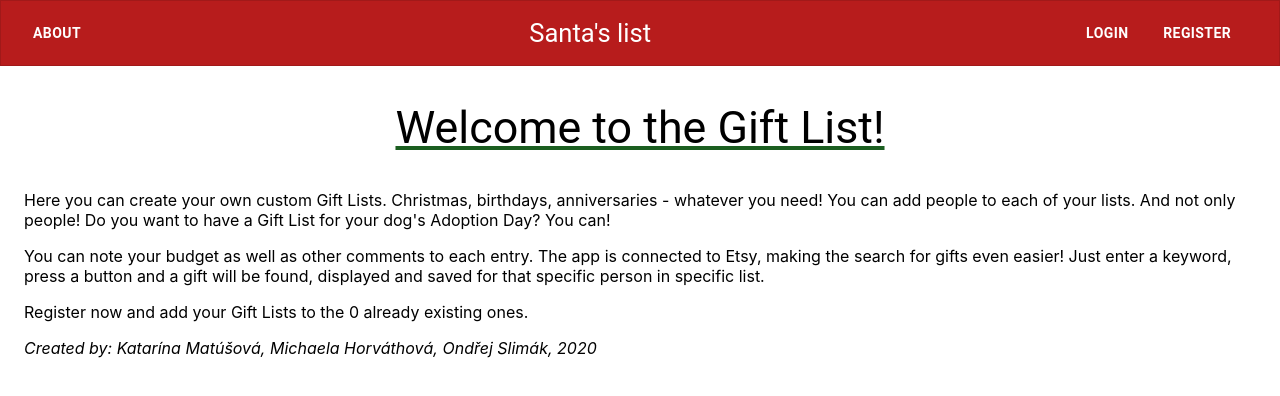
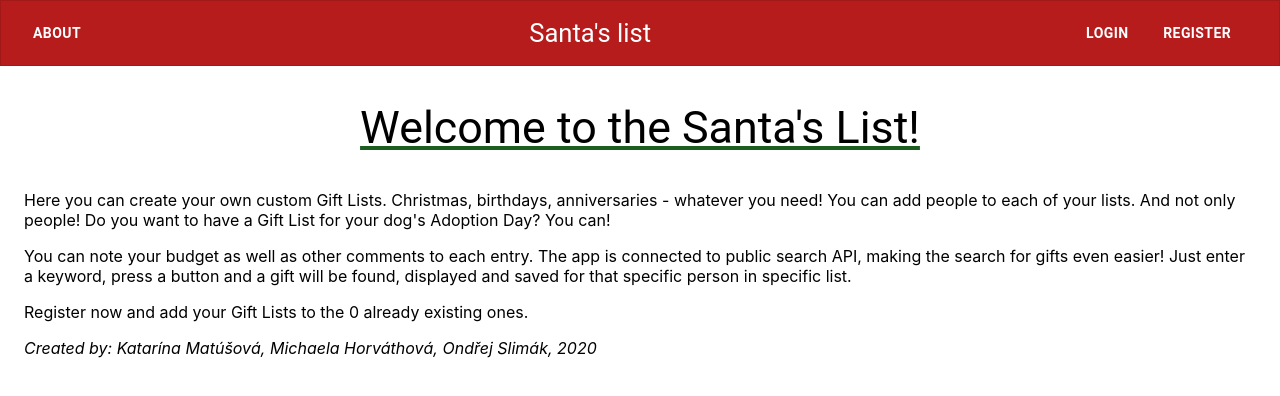
Before and after one commit to ondraslim/pv247-santas-list, a React (Create React App) app in the folder santas-list/: page /about in a window 1280 px wide. Both pictures are taken after a click on the button "ABOUT". Shown: the top 396 px of the page. Built offline with nearby package versions, Linux system fonts and the light colour scheme; no server answers; the database is empty.

Commit message:
added API search, minor fixes

```diff
--- a/santas-list/src/components/GifteeDetail.tsx
+++ b/santas-list/src/components/GifteeDetail.tsx
@@ -1,4 +1,4 @@
-import { Grid, FormControl, InputLabel, Input, InputAdornment, TextField, Button, FormHelperText, Typography, Box } from "@material-ui/core";
+import { Grid, FormControl, InputLabel, Input, InputAdornment, TextField, Button, Typography, Box } from "@material-ui/core";
 import { AccountCircle } from "@material-ui/icons";
 import React, { FC, useState, useEffect } from "react";
 import { Gift, Giftee } from "../data/DataTypes";
@@ -7,6 +7,7 @@ import NoteIcon from '@material-ui/icons/Note';
 import GifteeGift from "./GifteeGift";
 import { v4 as uuidv4 } from 'uuid';
 import Alert from '@material-ui/lab/Alert';
+import { searchOnline } from "../utils/api";
 
 
 type Props = {
@@ -24,6 +25,11 @@ const GifteeDetail: FC<Props> = ({ selectedGiftee, onSaveChanges, setChange, set
 
     useEffect(() => {
         setGiftee(selectedGiftee);
+
+        // TODO: test purposes, remove
+        searchOnline("baby pet kangaroo")
+            .then(response => console.log(response.items));
+
     }, [selectedGiftee]);
 
     const onAddGift = () => {
@@ -79,7 +85,6 @@ const GifteeDetail: FC<Props> = ({ selectedGiftee, onSaveChanges, setChange, set
         setGiftsError("");
         onSaveChanges(giftee);
     };
-
 
     return (
         <Grid item container xs={12} md={6} spacing={5}>
--- a/santas-list/src/pages/About.tsx
+++ b/santas-list/src/pages/About.tsx
@@ -14,7 +14,7 @@ return <div>
     <p>
        <br />
        <Typography variant="h3" align="center">
-        Welcome to the Gift List!
+        Welcome to the Santa's List!
         </Typography>
        <br />
     </p>
@@ -22,7 +22,7 @@ return <div>
 <p>Here you can create your own custom Gift Lists. Christmas, birthdays, anniversaries - whatever you need!
 You can add people to each of your lists. And not only people! Do you want to have a Gift List for your dog's Adoption Day? You can!</p>
 <p>You can note your budget as well as other comments to each entry.
-The app is connected to Etsy, making the search for gifts even easier! Just enter a keyword, press a button and a gift will be found, displayed and saved for that specific person in specific list.</p>
+The app is connected to public search API, making the search for gifts even easier! Just enter a keyword, press a button and a gift will be found, displayed and saved for that specific person in specific list.</p>
 <p>Register now and add your Gift Lists to the {listCount} already existing ones.</p>
 <p><i>Created by: Katarína Matúšová, Michaela Horváthová, Ondřej Slimák, 2020</i></p>
 </div>;
--- /dev/null
+++ b/santas-list/src/utils/api.ts
@@ -0,0 +1,27 @@
+
+
+const apiConfig = {
+  apiKey: 'AIzaSyBgMpZHjVvrSRrAfyCpeiRHu2Cwgfse3Ls',
+  searchEngineId: 'c9bd9c488fcf2e2eb',
+  urlBase: 'https://www.googleapis.com/customsearch/v1'
+};
+
+export type Item = {
+  title: string,
+  link: string,
+  imgLink: string,
+}
+
+export type SearchResponse = {
+  items: Item[],
+}
+
+export const searchOnline = async (searchQuery: string): Promise<SearchResponse> => {
+  const response = await fetch(`${apiConfig.urlBase}?key=${apiConfig.apiKey}&cx=${apiConfig.searchEngineId}&q=${searchQuery}`);
+  if (!response.ok) {
+    console.log(response.statusText);
+    throw new Error(response.statusText);
+  }
+
+  return response.json() as Promise<SearchResponse>;
+}
```
Also changed, not shown: 1 other file (tests, documents, lock files or other folders).
